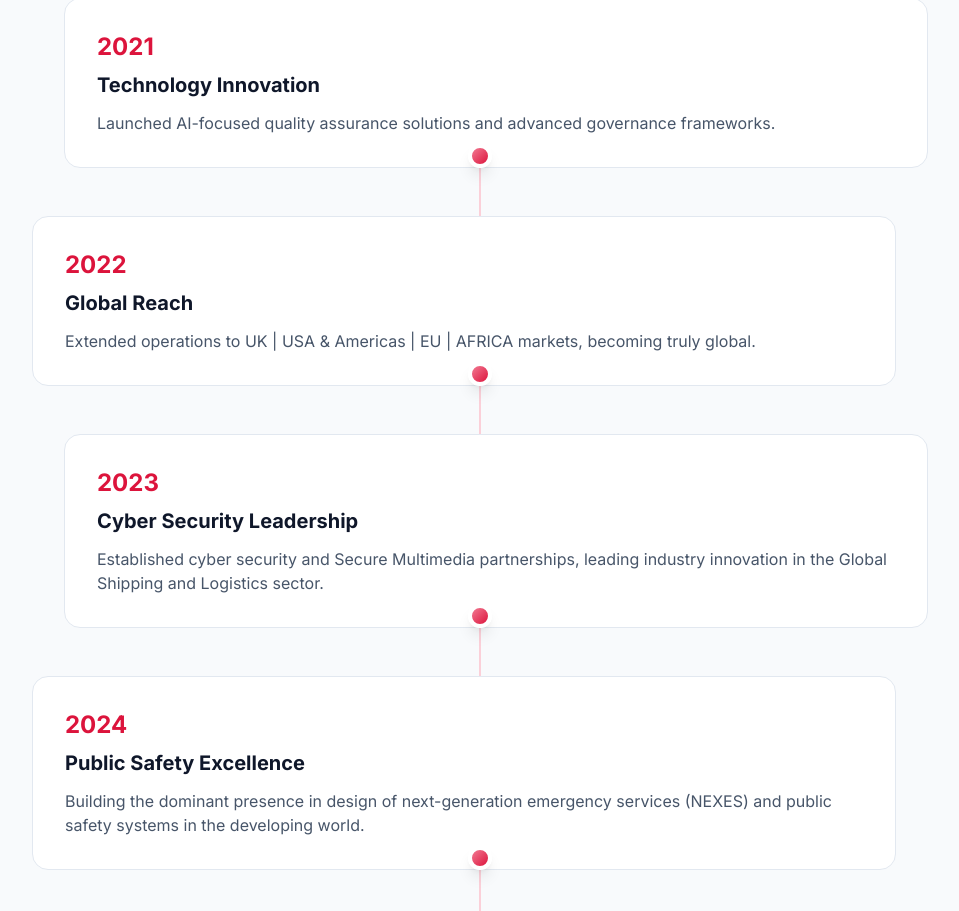
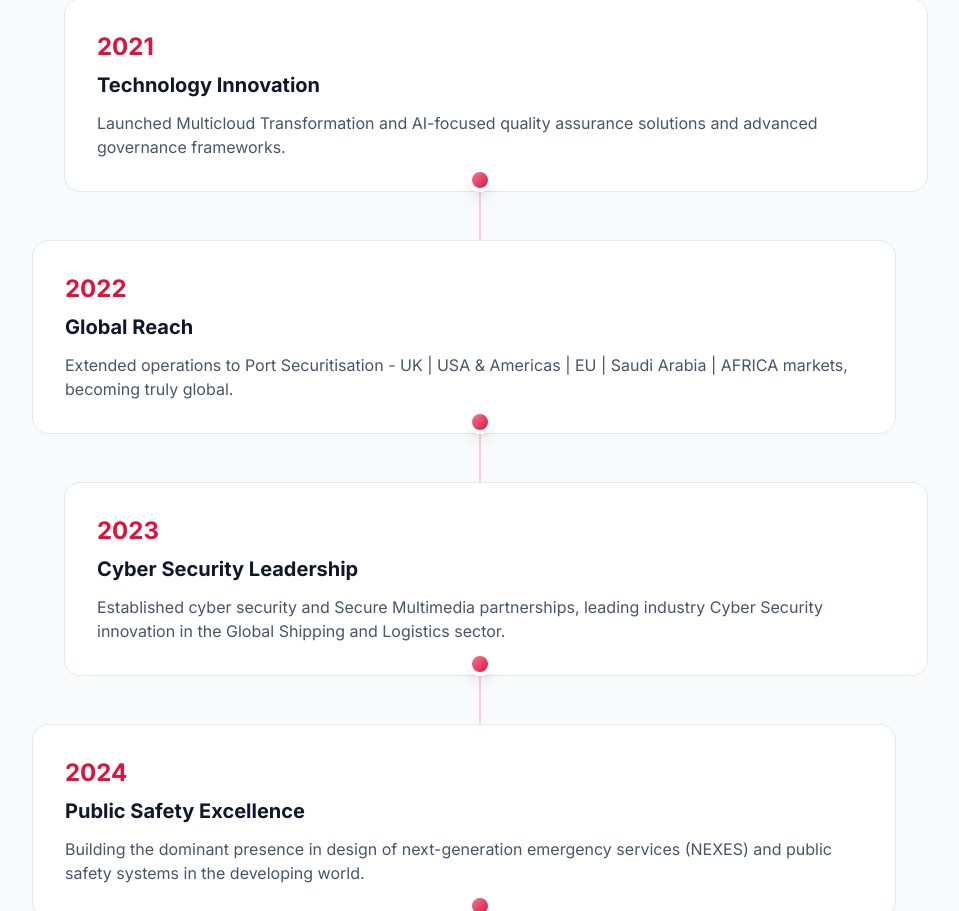
Before and after one commit to gsagecom/crimson, a Next.js app: page /about in a window 1280 px wide. Shown: the part 2272-3183 px from the top of the page, without its empty margins (160-1119 px from the left). Built offline with nearby package versions, Linux system fonts and the light colour scheme.

Commit message:
Update descriptions for 2021-2023 achievements

```diff
--- a/src/app/about/page.tsx
+++ b/src/app/about/page.tsx
@@ -24,19 +24,19 @@ const timeline = [
     year: "2021",
     title: "Technology Innovation",
     description:
-      "Launched AI-focused quality assurance solutions and advanced governance frameworks.",
+      "Launched Multicloud Transformation and AI-focused quality assurance solutions and advanced governance frameworks.",
   },
   {
     year: "2022",
     title: "Global Reach",
     description:
-      "Extended operations to UK | USA & Americas | EU | AFRICA markets, becoming truly global.",
+      "Extended operations to Port Securitisation - UK | USA & Americas | EU | Saudi Arabia | AFRICA markets, becoming truly global.",
   },
   {
     year: "2023",
     title: "Cyber Security Leadership",
     description:
-      "Established cyber security and Secure Multimedia partnerships, leading industry innovation in the Global Shipping and Logistics sector.",
+      "Established cyber security and Secure Multimedia partnerships, leading industry Cyber Security innovation in the Global Shipping and Logistics sector.",
   },
   {
     year: "2024",
```
